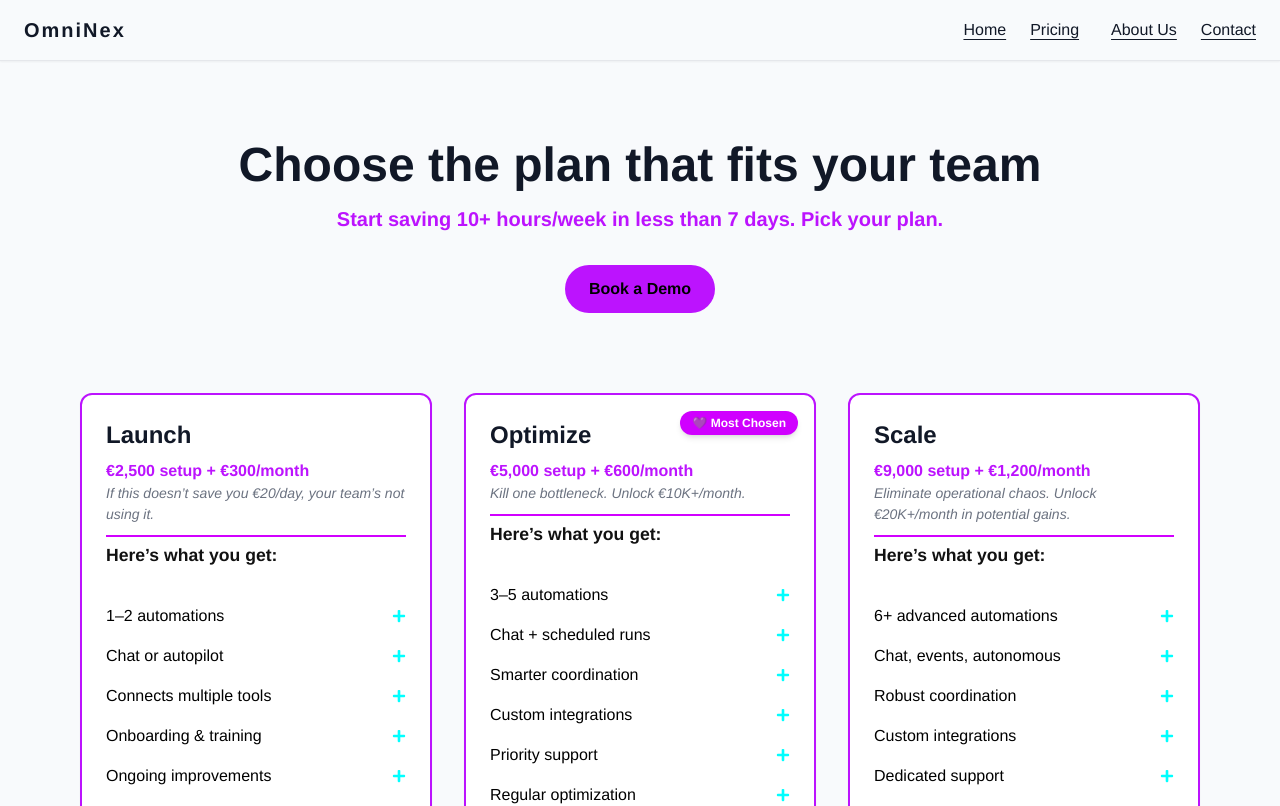
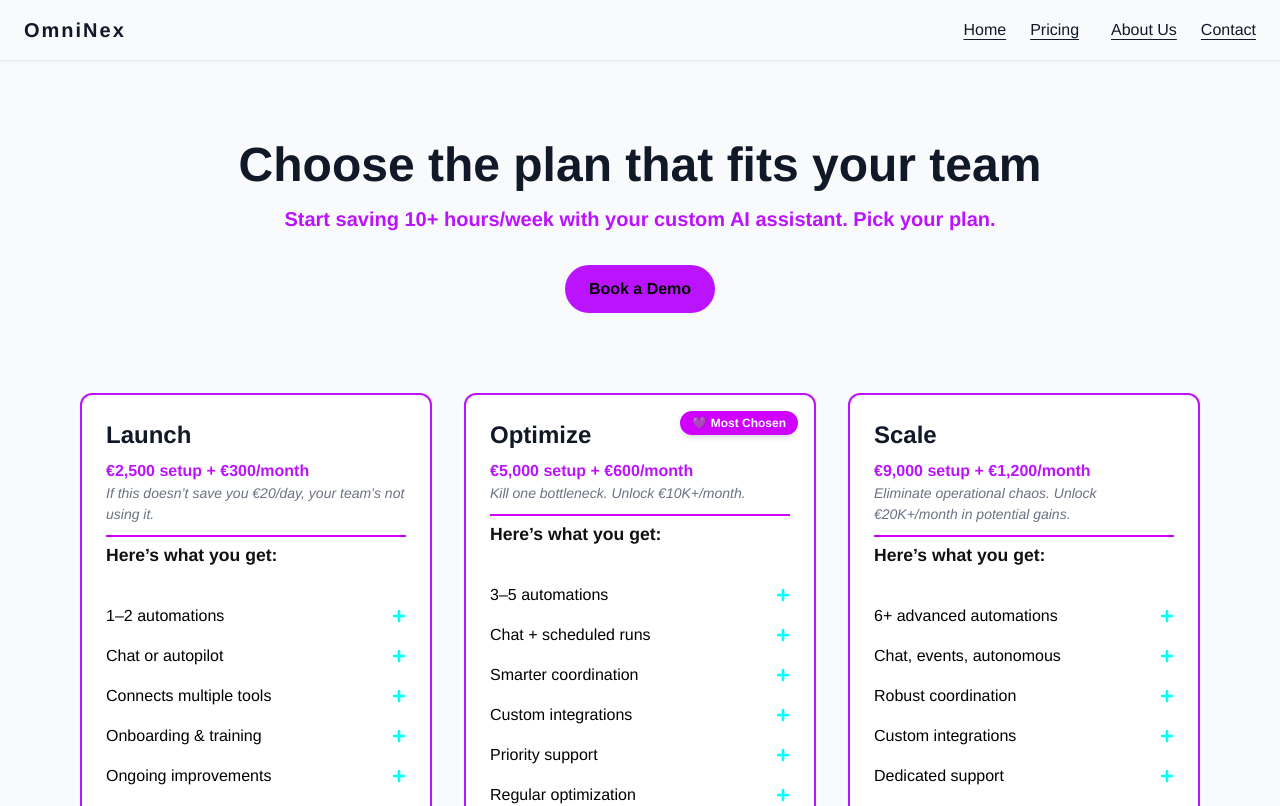
Before and after one commit to Kalcho8233/OmniNexAIWebsite, a Next.js app: page /pricing in a window 1280 px wide. Shown: the top 806 px of the page. Built offline with nearby package versions, Linux system fonts and the light colour scheme.

Commit message:
Update pricing.jsx

```diff
--- a/pages/pricing.jsx
+++ b/pages/pricing.jsx
@@ -135,7 +135,7 @@ export default function Pricing() {
         <section className="text-center mb-20">
           <h1 className="text-4xl md:text-5xl font-bold mb-4">Choose the plan that fits your team</h1>
           <p className="text-lg md:text-xl font-semibold text-neonPurple mb-8">
-            Start saving 10+ hours/week in less than 7 days. Pick your plan.
+            Start saving 10+ hours/week with your custom AI assistant. Pick your plan.
           </p>
           <NeonButton text="Book a Demo" href="https://calendly.com/nikola-nikolov1/ai-assistant-discovery-call" />
         </section>
```
